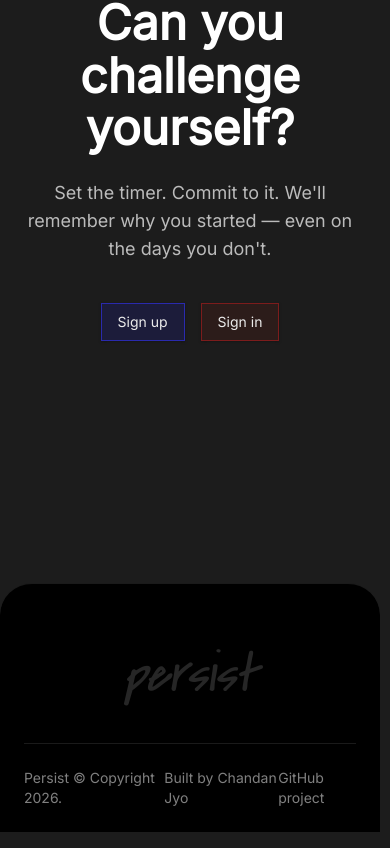
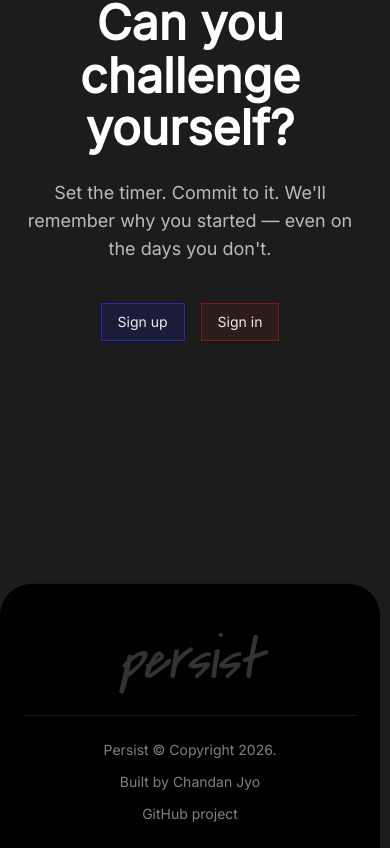
Before and after one commit to chandan-1427/Persist, a React (Vite) app in the folder web/: page / in a window 390 px wide. Shown: the part 1949-2797 px from the top of the page. Built offline with nearby package versions, Linux system fonts and the light colour scheme; no server answers.

Commit message:
fix(footer): stack bottom bar and rebalance spacing on mobile

```diff
--- a/web/src/components/layout/Footer.tsx
+++ b/web/src/components/layout/Footer.tsx
@@ -1,15 +1,15 @@
 export function Footer() {
   return (
-    <footer className="relative overflow-hidden rounded-t-4xl border-t border-white/10 bg-black px-6 pt-16 md:px-16">
+    <footer className="relative overflow-hidden rounded-t-4xl border-t border-white/10 bg-black px-6 pt-12 md:px-16 md:pt-16">
       {/* Giant background wordmark */}
-      <div className="pointer-events-none relative mb-10 select-none text-center">
-        <span className="font-covered text-[14vw] italic leading-none tracking-tight text-white/15">
+      <div className="pointer-events-none relative mb-6 select-none text-center md:mb-10">
+        <span className="font-covered text-[15vw] italic leading-none tracking-tight text-white/20 md:text-[9vw]">
           persist
         </span>
       </div>
 
       {/* Bottom bar */}
-      <div className="relative z-10 flex items-center justify-between border-t border-white/10 py-6 text-sm text-white/50">
+      <div className="relative z-10 flex flex-col items-center gap-3 border-t border-white/10 py-6 text-center text-sm text-white/50 md:flex-row md:justify-between md:gap-0 md:text-left">
         <p>Persist © Copyright 2026.</p>
 
         <p>Built by Chandan Jyo</p>
```
